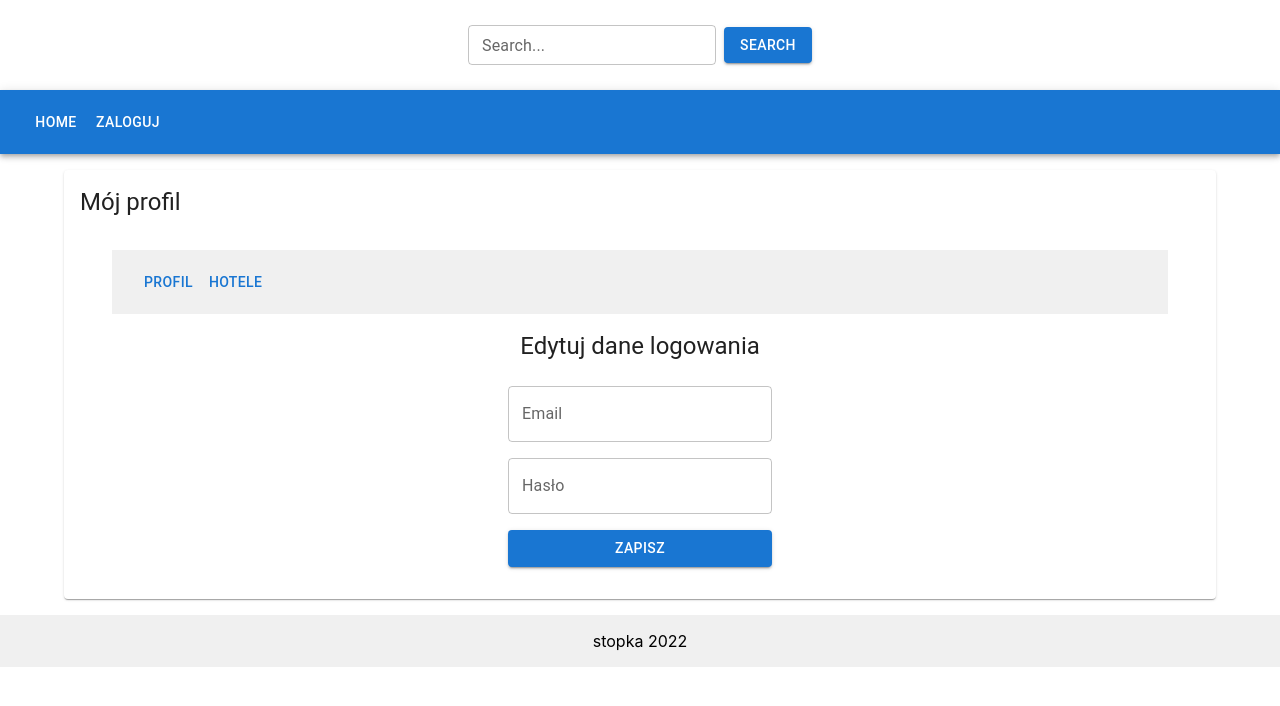
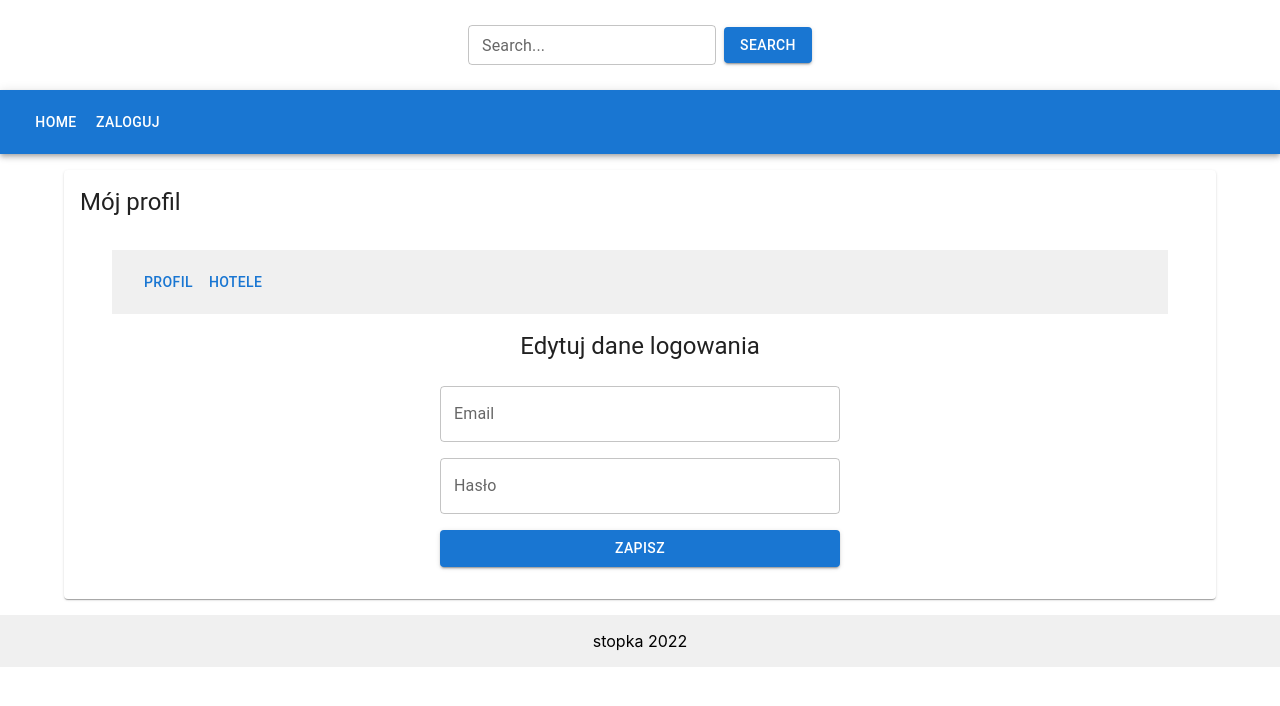
Before and after one commit to zyzgz/Booking-app, a React (Create React App) app: page /profil in a window 1280 px wide. Shown: the top 706 px of the page. Built offline with nearby package versions, Linux system fonts and the light colour scheme.

Commit message:
style: ProfileDetails

```diff
--- a/src/pages/Profile/ProfileDetails/ProfileDetails.jsx
+++ b/src/pages/Profile/ProfileDetails/ProfileDetails.jsx
@@ -16,9 +16,9 @@ export function ProfileDetails(props) {
       <Typography variant="h5" sx={{ mb: 2 }}>
         Edytuj dane logowania
       </Typography>
-      <TextField fullWidth type="email" label="Email" />
-      <TextField fullWidth type="password" label="Hasło" />
-      <Button fullWidth variant="contained" sx={{ m: 1 }}>
+      <TextField type="email" label="Email" sx={{ minWidth: 400 }} />
+      <TextField type="password" label="Hasło" sx={{ minWidth: 400 }} />
+      <Button variant="contained" sx={{ m: 1, minWidth: 400 }}>
         Zapisz
       </Button>
     </Box>
```
